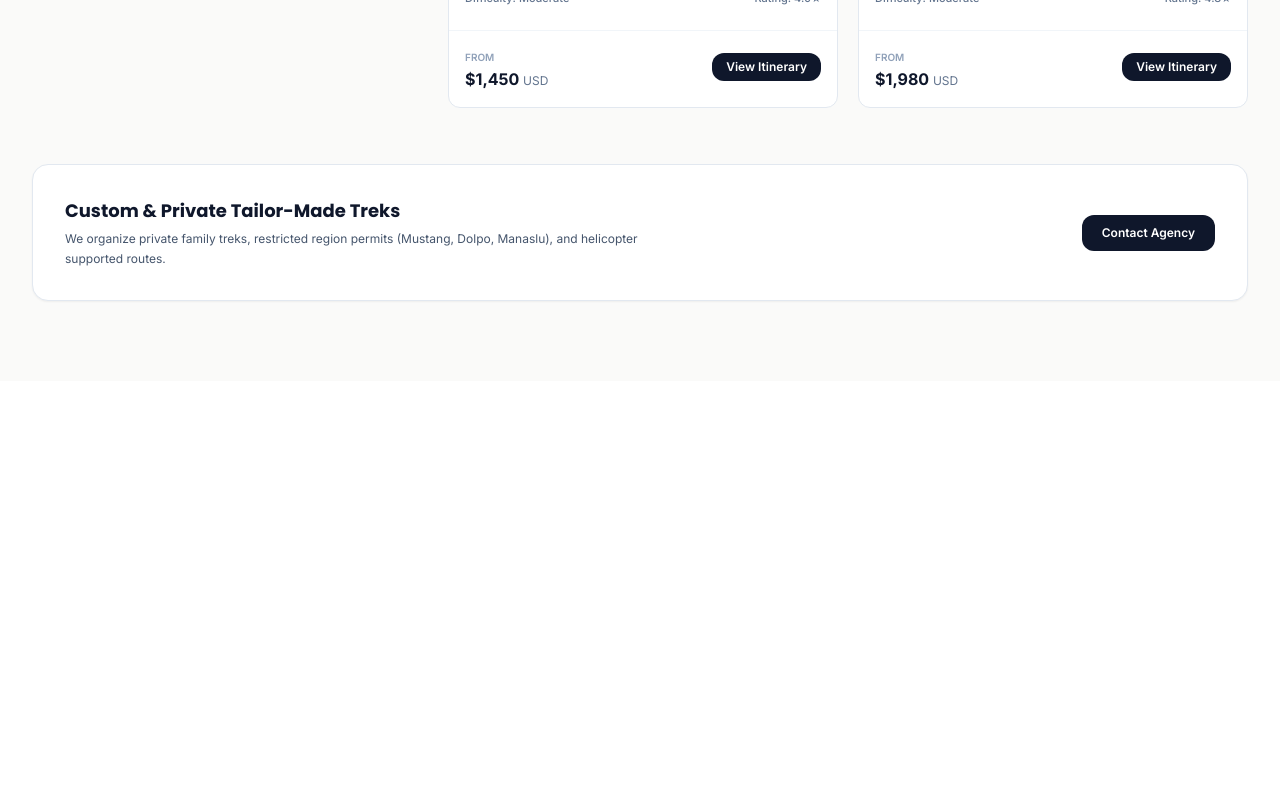
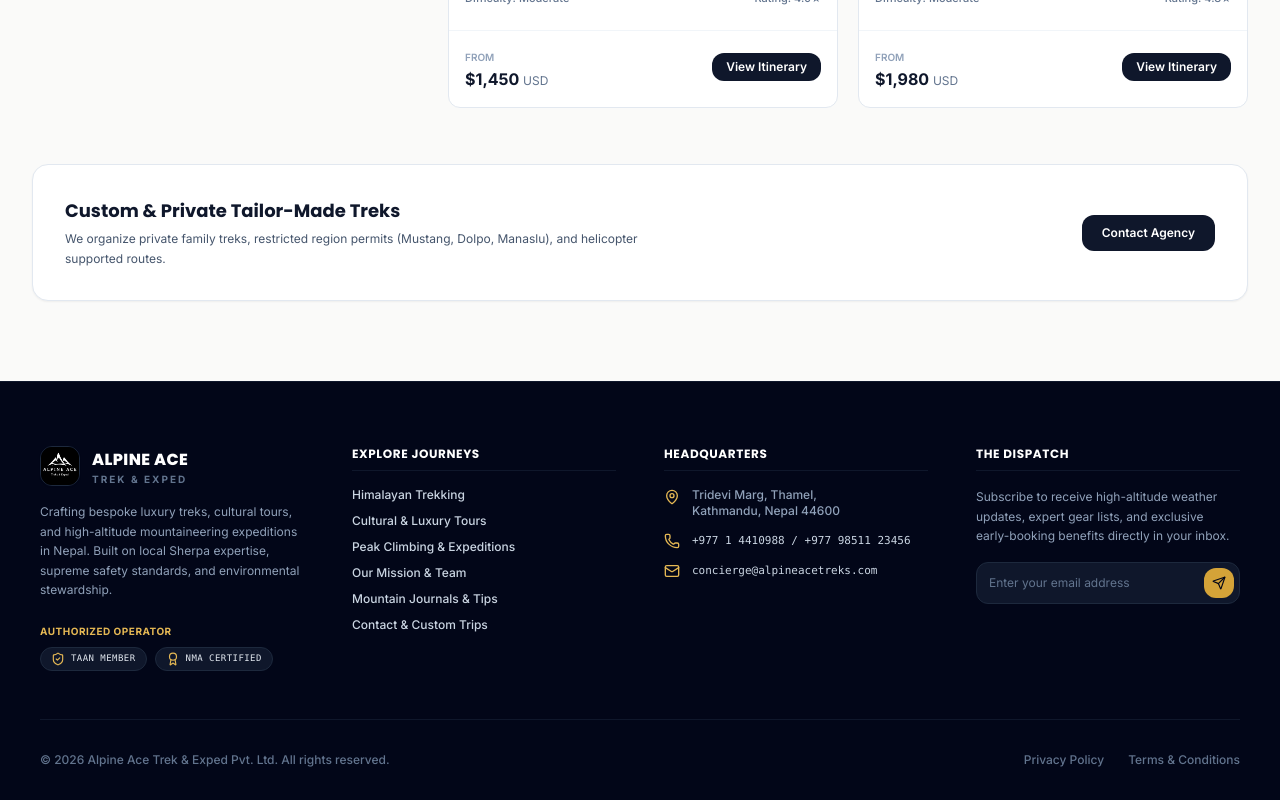
Before and after one commit to iamsujanbudhathoki/alpinace.com, a Next.js app: page /trekking in a window 1280 px wide. Shown: the part 1172-1972 px from the top of the page. Before the commit the page ends 1553 px from the top, so only its background shows below. Built offline with nearby package versions, Linux system fonts and the light colour scheme; what @bprogress/next would draw is missing.

Commit message:
add clean and consistent SiteFooter component to marketing layout

```diff
--- a/app/(marketing)/layout.tsx
+++ b/app/(marketing)/layout.tsx
@@ -1,4 +1,5 @@
 import { SiteHeader } from "@/components/marketing/layout/site-header";
+import { SiteFooter } from "@/components/marketing/layout/site-footer";
 
 export default function MarketingLayout({
   children,
@@ -6,9 +7,10 @@
   children: React.ReactNode;
 }) {
   return (
-    <div className="min-h-full flex flex-col">
+    <div className="min-h-full flex flex-col justify-between">
       <SiteHeader />
       <main className="flex-1">{children}</main>
+      <SiteFooter />
     </div>
   );
 }
--- /dev/null
+++ b/components/marketing/layout/site-footer.tsx
@@ -0,0 +1,196 @@
+"use client";
+
+import { useState } from "react";
+import Link from "next/link";
+import { Mail, Phone, MapPin, Send, ShieldCheck, Award } from "lucide-react";
+import { contact } from "@/lib/site-config";
+
+export function SiteFooter() {
+  const [email, setEmail] = useState("");
+  const [subscribed, setSubscribed] = useState(false);
+
+  const handleSubscribe = (e: React.FormEvent) => {
+    e.preventDefault();
+    if (email.trim()) {
+      setSubscribed(true);
+      setEmail("");
+      setTimeout(() => setSubscribed(false), 5000);
+    }
+  };
+
+  return (
+    <footer className="bg-slate-950 text-slate-300 pt-16 pb-8 border-t border-slate-900 font-sans">
+      <div className="max-w-7xl mx-auto px-6 md:px-10">
+        <div className="grid grid-cols-1 md:grid-cols-2 lg:grid-cols-4 gap-12 mb-12">
+          {/* Column 1: Brand Info */}
+          <div className="space-y-4">
+            <Link href="/" className="flex items-center gap-3 group">
+              <img
+                src="/logo.jpg"
+                alt="AlpineAce Logo"
+                className="h-10 w-10 object-cover rounded-xl border border-slate-800 shadow-xs"
+              />
+              <span className="flex flex-col leading-none">
+                <span className="font-heading text-base font-extrabold tracking-wide text-white">
+                  ALPINE ACE
+                </span>
+                <span className="text-[10px] font-bold tracking-[0.2em] text-slate-500 uppercase mt-0.5">
+                  TREK &amp; EXPED
+                </span>
+              </span>
+            </Link>
+
+            <p className="text-slate-400 text-xs leading-relaxed font-normal">
+              Crafting bespoke luxury treks, cultural tours, and high-altitude mountaineering expeditions in Nepal. Built on local Sherpa expertise, supreme safety standards, and environmental stewardship.
+            </p>
+
+            {/* Certifications and Badges */}
+            <div className="pt-2 space-y-2">
+              <span className="text-[10px] uppercase text-gold-400 font-bold tracking-wider block">
+                Authorized Operator
+              </span>
+              <div className="flex flex-wrap gap-2">
+                <div
+                  className="bg-slate-900 border border-slate-800 rounded-lg px-2.5 py-1 flex items-center gap-1.5"
+                  title="Trekking Agencies Association of Nepal"
+                >
+                  <ShieldCheck className="h-3.5 w-3.5 text-gold-400" />
+                  <span className="font-mono text-[9px] uppercase tracking-wider text-slate-200">
+                    TAAN Member
+                  </span>
+                </div>
+                <div
+                  className="bg-slate-900 border border-slate-800 rounded-lg px-2.5 py-1 flex items-center gap-1.5"
+                  title="Nepal Mountaineering Association"
+                >
+                  <Award className="h-3.5 w-3.5 text-gold-400" />
+                  <span className="font-mono text-[9px] uppercase tracking-wider text-slate-200">
+                    NMA Certified
+                  </span>
+                </div>
+              </div>
+            </div>
+          </div>
+
+          {/* Column 2: Navigation Links */}
+          <div className="space-y-4">
+            <h3 className="font-heading text-xs font-bold text-white uppercase tracking-wider border-b border-slate-900 pb-2">
+              Explore Journeys
+            </h3>
+            <ul className="space-y-2.5 text-xs font-medium">
+              <li>
+                <Link href="/trekking" className="hover:text-gold-400 transition-colors">
+                  Himalayan Trekking
+                </Link>
+              </li>
+              <li>
+                <Link href="/tours" className="hover:text-gold-400 transition-colors">
+                  Cultural &amp; Luxury Tours
+                </Link>
+              </li>
+              <li>
+                <Link href="/expeditions" className="hover:text-gold-400 transition-colors">
+                  Peak Climbing &amp; Expeditions
+                </Link>
+              </li>
+              <li>
+                <Link href="/about" className="hover:text-gold-400 transition-colors">
+                  Our Mission &amp; Team
+                </Link>
+              </li>
+              <li>
+                <Link href="/blog" className="hover:text-gold-400 transition-colors">
+                  Mountain Journals &amp; Tips
+                </Link>
+              </li>
+              <li>
+                <Link href="/contact" className="hover:text-gold-400 transition-colors">
+                  Contact &amp; Custom Trips
+                </Link>
+              </li>
+            </ul>
+          </div>
+
+          {/* Column 3: Contact Details */}
+          <div className="space-y-4">
+            <h3 className="font-heading text-xs font-bold text-white uppercase tracking-wider border-b border-slate-900 pb-2">
+              Headquarters
+            </h3>
+            <ul className="space-y-3.5 text-xs text-slate-400 font-medium">
+              <li className="flex items-start gap-3">
+                <MapPin className="h-4 w-4 text-gold-400 shrink-0 mt-0.5" />
+                <span>
+                  Tridevi Marg, Thamel,<br />
+                  Kathmandu, Nepal 44600
+                </span>
+              </li>
+              <li className="flex items-center gap-3">
+                <Phone className="h-4 w-4 text-gold-400 shrink-0" />
+                <span className="font-mono text-[11px] text-slate-300">
+                  +977 1 4410988 / +977 98511 23456
+                </span>
+              </li>
+              <li className="flex items-center gap-3">
+                <Mail className="h-4 w-4 text-gold-400 shrink-0" />
+                <span className="font-mono text-[11px] text-slate-300">
+                  concierge@alpineacetreks.com
+                </span>
+              </li>
+            </ul>
+          </div>
+
+          {/* Column 4: Newsletter */}
+          <div className="space-y-4">
+            <h3 className="font-heading text-xs font-bold text-white uppercase tracking-wider border-b border-slate-900 pb-2">
+              The Dispatch
+            </h3>
+            <p className="text-slate-400 text-xs leading-relaxed font-normal">
+              Subscribe to receive high-altitude weather updates, expert gear lists, and exclusive early-booking benefits directly in your inbox.
+            </p>
+
+            {subscribed ? (
+              <div className="bg-slate-900 border border-gold-500/30 text-gold-300 p-3 rounded-xl text-xs leading-relaxed font-semibold animate-in fade-in">
+                Thank you! You are now subscribed to our luxury travel journals dispatch.
+              </div>
+            ) : (
+              <form onSubmit={handleSubscribe} className="flex flex-col gap-2">
+                <div className="relative">
+                  <input
+                    type="email"
+                    required
+                    placeholder="Enter your email address"
+                    value={email}
+                    onChange={(e) => setEmail(e.target.value)}
+                    className="w-full bg-slate-900 border border-slate-800 text-white placeholder-slate-500 text-xs rounded-xl pl-3 pr-10 py-3 focus:outline-none focus:border-gold-500 transition-colors"
+                  />
+                  <button
+                    type="submit"
+                    className="absolute right-1.5 top-1.5 bg-gold-500 hover:bg-gold-400 text-slate-950 p-2 rounded-lg transition-colors cursor-pointer"
+                    aria-label="Subscribe to newsletter"
+                  >
+                    <Send className="h-3.5 w-3.5" />
+                  </button>
+                </div>
+              </form>
+            )}
+          </div>
+        </div>
+
+        {/* Divider & Bottom Bar */}
+        <div className="border-t border-slate-900 pt-8 mt-8 flex flex-col sm:flex-row items-center justify-between gap-4 text-xs text-slate-500 font-medium">
+          <div>
+            &copy; 2026 Alpine Ace Trek &amp; Exped Pvt. Ltd. All rights reserved.
+          </div>
+          <div className="flex gap-6">
+            <Link href="/contact" className="hover:text-gold-400 transition-colors">
+              Privacy Policy
+            </Link>
+            <Link href="/contact" className="hover:text-gold-400 transition-colors">
+              Terms &amp; Conditions
+            </Link>
+          </div>
+        </div>
+      </div>
+    </footer>
+  );
+}
```
